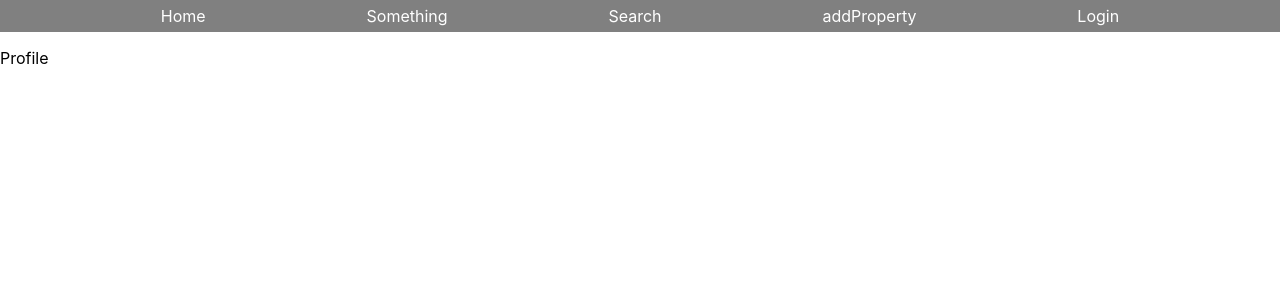
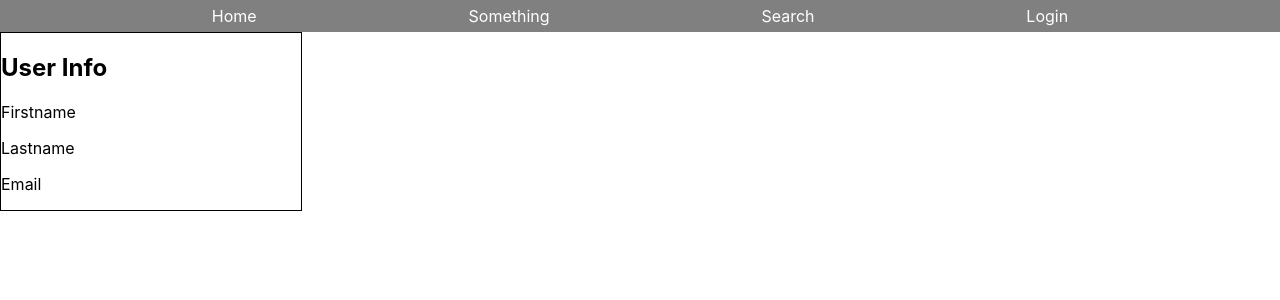
Before and after one commit to Uvex-programmer/Clear_bnb2, a React (Create React App) app in the folder Frontend/clear_bnb/: page /profilePage in a window 1280 px wide. Shown: the top 300 px of the page. Built offline with nearby package versions, Linux system fonts and the light colour scheme; no server answers.

Commit message:
Added first version of the profile page. Now we can se some info about the logged in user.

```diff
--- a/Frontend/clear_bnb/src/App.js
+++ b/Frontend/clear_bnb/src/App.js
@@ -1,6 +1,6 @@
 import "./App.css";
 import Navbar from "./components/Navbar/Navbar";
-import FrontPage from "./components/Frontpage/Frontpage";
+import FrontPage from "./components/Views/Frontpage/Frontpage";
 import Login from "./components/Login/Login";
 import AddProperty from "./components/RentalObject/AddProperty";
 import ProfilePage from "./components/Views/ProfilePage/ProfilePage";
--- a/Frontend/clear_bnb/src/components/Login/Login.js
+++ b/Frontend/clear_bnb/src/components/Login/Login.js
@@ -20,12 +20,12 @@ export default function Login() {
     });
 
     let userLoggedIn = await res.json();
+    const userObject = JSON.parse(userLoggedIn);
     if (userLoggedIn === "wrong login") {
       console.log("Wrong login");
       return;
     }
-    dispatch(login(userLoggedIn));
-    e.preventDefault();
+    dispatch(login(JSON.parse(userObject)));
   };
 
   return (
@@ -33,7 +33,7 @@ export default function Login() {
       <div className="login-container">
         <div className="login-header">Login</div>
         <div className="login-form">
-          <form onSubmit={submitHandler}>
+          <form>
             <label>
               username
               <input
@@ -53,13 +53,10 @@ export default function Login() {
           </form>
         </div>
         <div className="login-buttons">
-          <button type="submit" onClick={submitHandler}>
-            Login
-          </button>
+          <button onClick={submitHandler}>Login</button>
           <button>Register</button>
           <button
-            onClick={async () => {
-              await fetch("/api/logoutUser");
+            onClick={() => {
               dispatch(logout());
             }}
           >
--- a/Frontend/clear_bnb/src/components/Navbar/Navbar.js
+++ b/Frontend/clear_bnb/src/components/Navbar/Navbar.js
@@ -6,6 +6,7 @@ import "./Navbar.css";
 export default function Navbar() {
   const userOnline = useSelector((state) => state.loginUser.user);
   const dispatch = useDispatch();
+  //console.log(userOnline);
 
   return (
     <>
@@ -13,19 +14,22 @@ export default function Navbar() {
         <Link to="/">Home</Link>
         <Link to="/Something">Something</Link>
         <Link to="/Search">Search</Link>
-        <Link to="/addProperty">addProperty</Link>
-        {userOnline !== null && <Link to="/profilePage">profilePage</Link>}
-        {userOnline !== null && (
+        {userOnline ? <Link to="/addProperty">addProperty</Link> : ""}
+        {userOnline ? <Link to="/profilePage">profilePage</Link> : ""}
+        {userOnline ? (
           <button
             className="nav-logout-btn"
-            onClick={() => {
+            onClick={async () => {
               dispatch(logout());
+              await fetch("/api/logoutUser");
             }}
           >
             Logout
           </button>
+        ) : (
+          ""
         )}
-        {userOnline === null && <Link to="/Login">Login</Link>}
+        {userOnline ? "" : <Link to="/Login">Login</Link>}
       </div>
     </>
   );
--- a/Frontend/clear_bnb/src/components/Views/ProfilePage/ProfilePage.js
+++ b/Frontend/clear_bnb/src/components/Views/ProfilePage/ProfilePage.js
@@ -1,8 +1,10 @@
+import UserInfo from "./components/UserInfo";
+
 export default function ProfilePage() {
   return (
     <>
       <div className="profile-page-container">
-        <p>Profile</p>
+        <UserInfo />
       </div>
     </>
   );
--- /dev/null
+++ b/Frontend/clear_bnb/src/components/Views/ProfilePage/components/UserInfo.js
@@ -0,0 +1,20 @@
+import { useSelector } from "react-redux";
+
+export default function ProfilePage() {
+  const userOnline = useSelector((state) => state.loginUser.user);
+
+  return (
+    <div
+      className="user-info-container"
+      style={{ border: "1px solid black", width: "300px" }}
+    >
+      <h2 className="user-info-header">User Info</h2>
+      <label htmlFor="">Firstname</label>
+      <p className="firstname">{userOnline ? userOnline.firstName : ""}</p>
+      <label htmlFor="">Lastname</label>
+      <p className="lastname">{userOnline ? userOnline.lastName : ""}</p>
+      <label htmlFor="">Email</label>
+      <p className="user-email">{userOnline ? userOnline.email : ""}</p>
+    </div>
+  );
+}
--- a/Frontend/clear_bnb/src/slicers/LoginSlicer.js
+++ b/Frontend/clear_bnb/src/slicers/LoginSlicer.js
@@ -7,8 +7,8 @@ export const loginSlice = createSlice({
   },
 
   reducers: {
-    login: (state, user) => {
-      state.user = user;
+    login: (state, action) => {
+      state.user = action.payload;
     },
     logout: (state) => {
       state.user = null;
```
Also changed, not shown: 2 other files (tests, documents, lock files or other folders).
